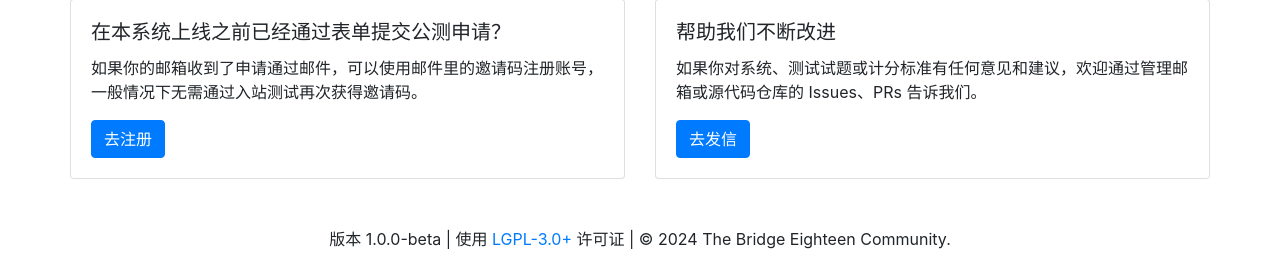
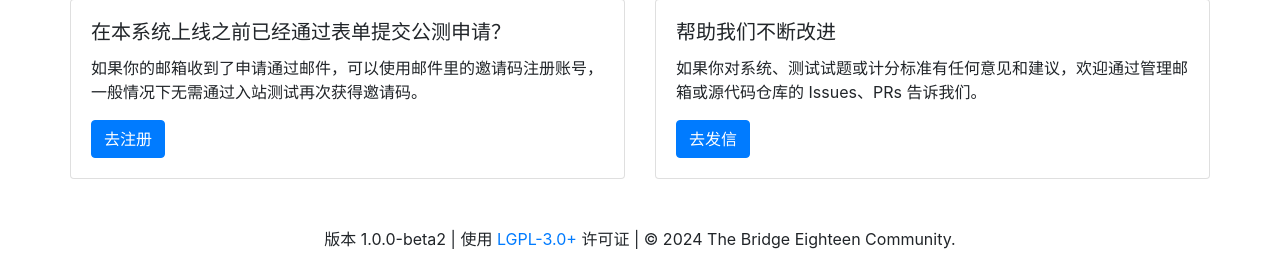
Before and after one commit to bridgeeighteen/b18-exam, a PHP site: page /index.php in a window 1280 px wide. Shown: the part 573-840 px from the top of the page. Run offline with PHP 8.4, Linux system fonts and the light colour scheme; some libraries are stand-ins or nearby versions.

Commit message:
版本 1.0.0-beta2

```diff
--- a/includes/version.php
+++ b/includes/version.php
@@ -1,3 +1,3 @@
 <?php
-define('VERSION', '1.0.0-beta');
+define('VERSION', '1.0.0-beta2');
 ?>
```
